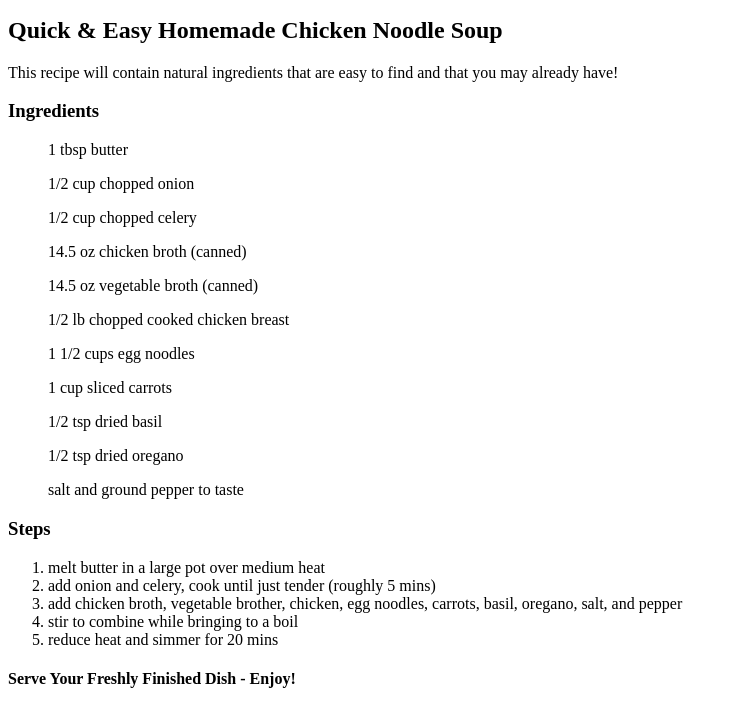
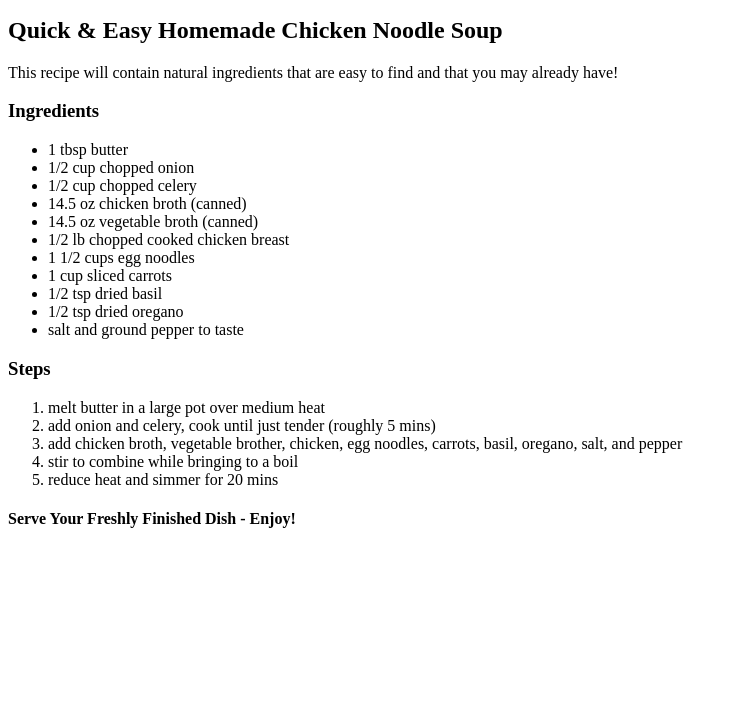
Before and after one commit to GITddp1/odin-recipes, a plain HTML site: page recipes/chicken-noodle-soup.html in a window 1280 px wide. Shown: the part 101-810 px from the top of the page, without its empty margins (0-738 px from the left). Drawn offline with Linux system fonts and the light colour scheme.

Commit message:
Fix list error where ul was used incorrectly rather than li

```diff
--- a/recipes/chicken-noodle-soup.html
+++ b/recipes/chicken-noodle-soup.html
@@ -11,17 +11,19 @@
         <p>This recipe will contain natural ingredients that are easy to find and that you may already have! </p>
 
         <h3>Ingredients</h3>
-        <ul>1 tbsp butter</ul>
-        <ul>1/2 cup chopped onion</ul>
-        <ul>1/2 cup chopped celery</ul>
-        <ul>14.5 oz chicken broth (canned)</ul>
-        <ul>14.5 oz vegetable broth (canned)</ul>
-        <ul>1/2 lb chopped cooked chicken breast</ul>
-        <ul>1 1/2 cups egg noodles</ul>
-        <ul>1 cup sliced carrots</ul>
-        <ul>1/2 tsp dried basil</ul>
-        <ul>1/2 tsp dried oregano</ul>
-        <ul>salt and ground pepper to taste</ul>
+            <ul>
+                <li>1 tbsp butter</li>
+                <li>1/2 cup chopped onion</li>
+                <li>1/2 cup chopped celery</li>
+                <li>14.5 oz chicken broth (canned)</li>
+                <li>14.5 oz vegetable broth (canned)</li>
+                <li>1/2 lb chopped cooked chicken breast</li>
+                <li>1 1/2 cups egg noodles</li>
+                <li>1 cup sliced carrots</li>
+                <li>1/2 tsp dried basil</li>
+                <li>1/2 tsp dried oregano</li>
+                <li>salt and ground pepper to taste</li>
+            </ul>
 
         <h3>Steps</h3>
             <ol>
```
Lines whose indentation alone changed are shown as unchanged.
